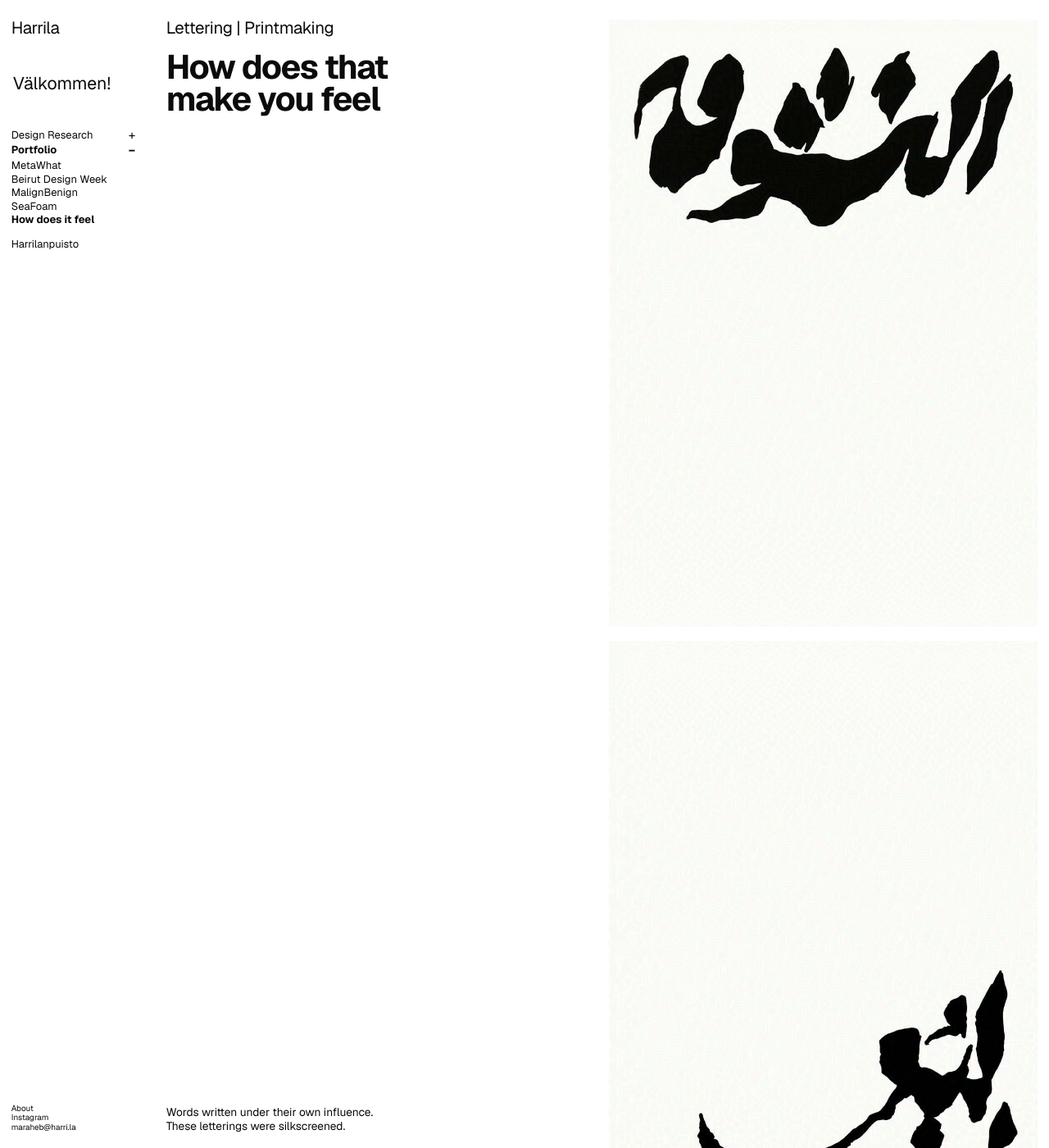
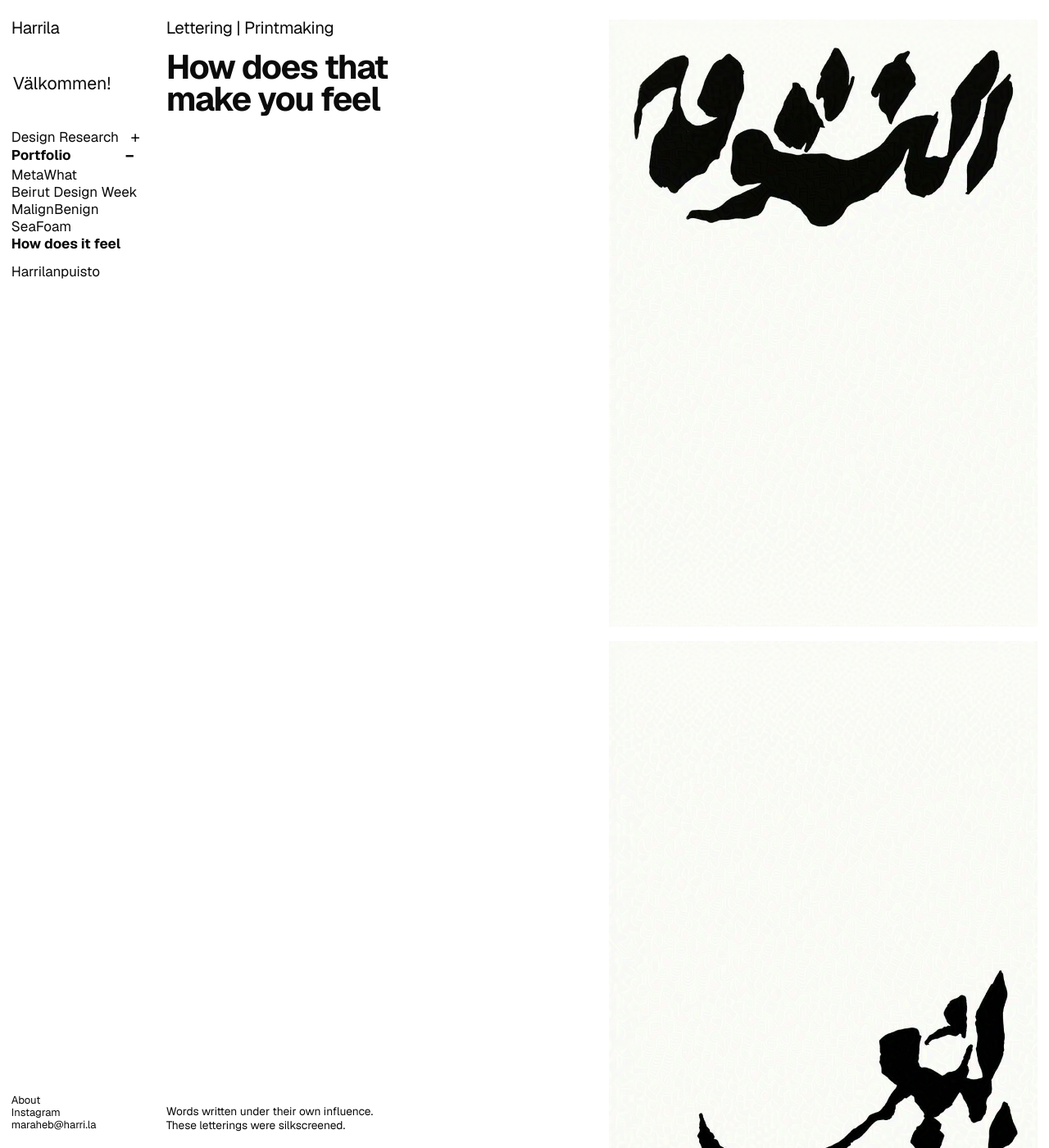
Before and after one commit to somethingishappening/somethingishappening.github.io, a Jekyll site: the page built from _design/What do you feel .md, in a window 1280 px wide and 1400 px high. Shown: the whole window at 82% size. Built offline with Jekyll 4.4.1, drawn with Linux system fonts in a browser that asks for light colours.

Commit message:
Add files via upload

```diff
--- a/_includes/nav.html
+++ b/_includes/nav.html
@@ -863,3 +863,105 @@
   }
 })();
 </script>
+
+
+<style id="harri-shared-menu-consistency-lock">
+/*
+  SHARED MENU TYPOGRAPHY / FOOTER LOCK
+
+  901–1680:
+  - section labels = 17px / 18.7px
+  - project names   = 17px / 18.7px
+  - Harrilanpuisto  = 17px / 18.7px
+  - footer          = 13px / 1.15
+
+  Above 1680:
+  - all four templates scale from the SAME 1680 reference.
+  - this prevents Work/Research from scaling differently from About/Harrilanpuisto.
+
+  Mobile:
+  - section/project names remain the established 16px / 1.1
+  - footer leading is identical on every template.
+*/
+
+@media (min-width:901px) and (max-width:1680px){
+  body .site-nav .group-head,
+  body .site-nav .project-links a,
+  body .site-nav .standalone-nav-link{
+    font-size:17px !important;
+    line-height:18.7px !important;
+  }
+
+  body .site-nav .group-toggle{
+    width:22px !important;
+    flex-basis:22px !important;
+    font-size:20px !important;
+    line-height:18.7px !important;
+  }
+
+  body .site-nav .left-footer{
+    margin-top:auto !important;
+    padding:0 !important;
+    font-size:13px !important;
+    line-height:1.15 !important;
+  }
+
+  body .site-nav .left-footer > *{
+    margin:0 !important;
+    line-height:inherit !important;
+  }
+}
+
+@media (min-width:1681px){
+  body .site-nav{
+    --harri-shared-nav-type:
+      clamp(17px,min(1.011905vw,1.888889vh),34px);
+    --harri-shared-nav-line:
+      clamp(18.7px,min(1.113095vw,2.077778vh),37.4px);
+    --harri-shared-footer-type:
+      clamp(13px,min(.77381vw,1.444444vh),26px);
+    --harri-shared-toggle:
+      clamp(20px,min(1.190476vw,2.222222vh),40px);
+    --harri-shared-toggle-width:
+      clamp(22px,min(1.309524vw,2.444444vh),44px);
+  }
+
+  body .site-nav .group-head,
+  body .site-nav .project-links a,
+  body .site-nav .standalone-nav-link{
+    font-size:var(--harri-shared-nav-type) !important;
+    line-height:var(--harri-shared-nav-line) !important;
+  }
+
+  body .site-nav .group-toggle{
+    width:var(--harri-shared-toggle-width) !important;
+    flex-basis:var(--harri-shared-toggle-width) !important;
+    font-size:var(--harri-shared-toggle) !important;
+    line-height:var(--harri-shared-nav-line) !important;
+  }
+
+  body .site-nav .left-footer{
+    margin-top:auto !important;
+    padding:0 !important;
+    font-size:var(--harri-shared-footer-type) !important;
+    line-height:1.15 !important;
+  }
+
+  body .site-nav .left-footer > *{
+    margin:0 !important;
+    line-height:inherit !important;
+  }
+}
+
+@media (max-width:900px){
+  body .site-nav .left-footer{
+    font-size:13px !important;
+    line-height:1.38 !important;
+  }
+
+  body .site-nav .left-footer > *{
+    margin:0 !important;
+    line-height:inherit !important;
+  }
+}
+</style>
```
Also changed, not shown: _layouts/about.html (+33 -7 lines), README.txt.
